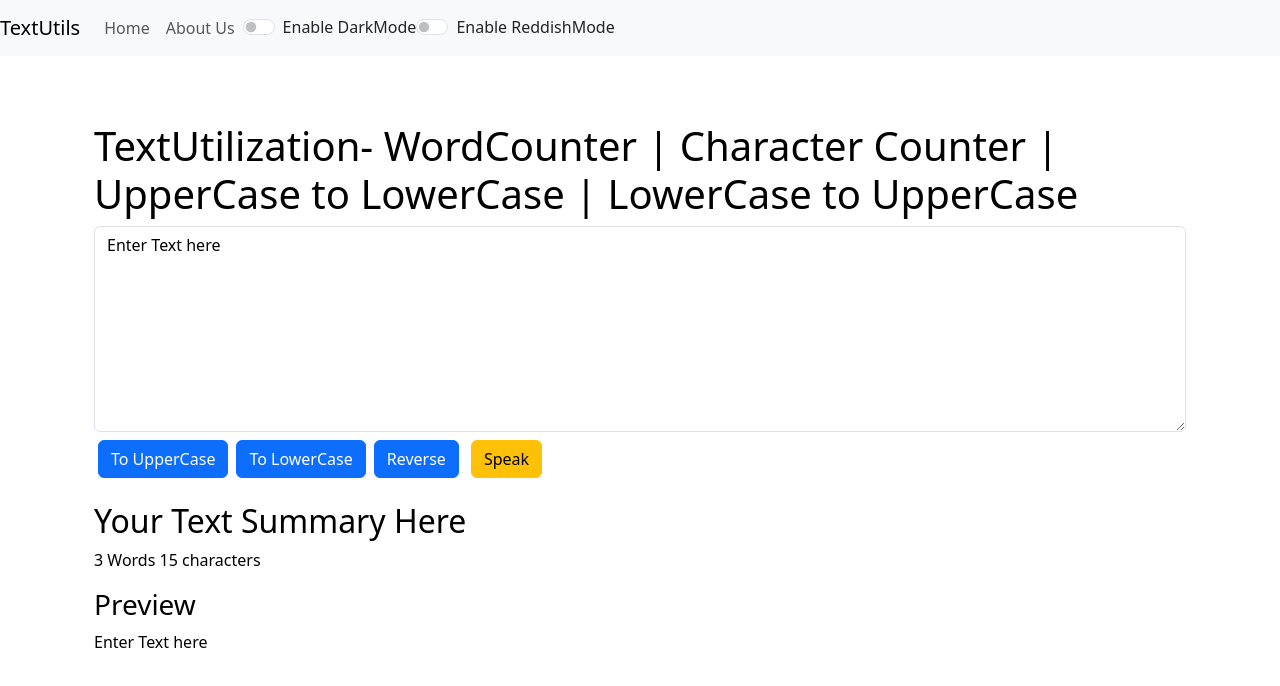
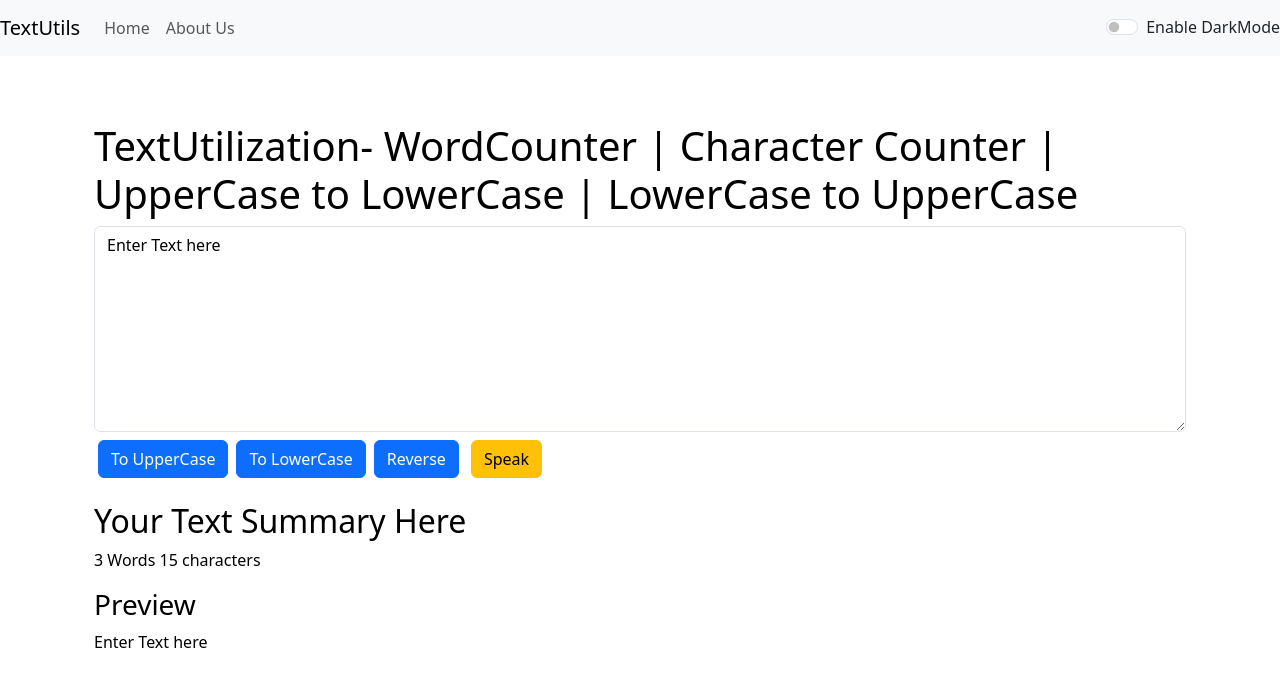
Before and after one commit to Wasif007/ReactApplication, a React (Create React App) app: page / in a window 1280 px wide. Shown: the top 686 px of the page. Built offline with nearby package versions, Linux system fonts and the light colour scheme.

Commit message:
Tried different mode but commented at the end

```diff
--- a/src/App.js
+++ b/src/App.js
@@ -10,18 +10,13 @@ import {BrowserRouter as Router, Route, Routes} from 'react-router-dom';
 function App() {
   const [mode, setMode] = useState('light');
   const [alert,setAlert]= useState(null);
-  const [redmode,setRedMode]= useState('white');
-  const settingReddishMode=()=>{
-    if(redmode==='white')
-    {
-      setRedMode('#FF0000');
-      document.body.style.backgroundColor='#FF0000';
-    }
-    else {
-      setRedMode('white');
-      document.body.style.backgroundColor='white';
-    }
-  }
+  // const removeBackgroundClasses=()=>{
+  //   document.body.classList.remove('bg-primary');
+  //   document.body.classList.remove('bg-dark');
+  //   document.body.classList.remove('bg-success');
+  //   document.body.classList.remove('bg-danger');
+  //   document.body.classList.remove('bg-light');
+  // }
   const settingAlert=(message,type)=>{
     setAlert({
       message:message,
@@ -33,6 +28,14 @@ function App() {
   }
 
   const toggleButton=()=>{
+    // removeBackgroundClasses();
+    // document.body.classList.add('bg-'+cls);
+    // if(cls==='primary'){
+    //   settingAlert("Blue Mode is enabled","success");
+    // }
+    // else if(cls==='light'){
+    //   settingAlert("Light mode is enabled","success")
+    // }
     if(mode==='light')
     {
       setMode('dark');
@@ -50,7 +53,7 @@ function App() {
   return (
   <>
   <Router>
-<Navbar title="TextUtils" about="About Us" mode={mode} toggleButton={toggleButton} settingReddishMode={settingReddishMode}/>
+<Navbar title="TextUtils" about="About Us" mode={mode} toggleButton={toggleButton} />
 <Alert alert={alert}/>
 <div className="container my-3">
 <Routes>
--- a/src/Components/Navbar.js
+++ b/src/Components/Navbar.js
@@ -3,6 +3,7 @@ import PropTypes from 'prop-types'
 import { Link } from 'react-router-dom';
 
 export default function Navbar(props) {
+
   return (
     <nav className={`navbar navbar-expand-lg navbar-${props.mode} bg-${props.mode}`}>
     <Link className="navbar-brand" to="/">{props.title}</Link>
@@ -19,14 +20,20 @@ export default function Navbar(props) {
           <Link className="nav-link" to="/about">{props.about}</Link>
         </li>
       </ul>
+      {/* <div className="d-flex" >
+        <div className="bg-primary rounded mx-2" onClick={()=>props.toggleButton('primary')} style={{width:'30px',height:'30px',cursor:'pointer'}} />
+        <div className="bg-danger rounded mx-2" onClick={()=>props.toggleButton('danger')} style={{width:'30px',height:'30px',cursor:'pointer'}} />
+        <div className="bg-light rounded mx-2" onClick={()=>props.toggleButton('light')} style={{width:'30px',height:'30px',cursor:'pointer'}} />
+        <div className="bg-success rounded mx-2" onClick={()=>props.toggleButton('success')} style={{width:'30px',height:'30px',cursor:'pointer'}} />
+
+        </div> */}
+
+      </div>
             <div className={`form-check form-switch text-${props.mode==='light'?'dark':'light'}`}>
         <input className="form-check-input" onClick={props.toggleButton} type="checkbox" role="switch" id="flexSwitchCheckDefault"/>
         <label className="form-check-label" htmlFor="flexSwitchCheckDefault">Enable DarkMode</label>
-      </div>
-      <div className="form-check form-switch">
-  <input className="form-check-input" onClick={props.settingReddishMode} type="checkbox" role="switch" id="flexSwitchCheckDefault"/>
-  <label className="form-check-label" htmlFor="flexSwitchCheckDefault">Enable ReddishMode</label>
-</div>
+
+
     </div>
   </nav>
   )
```
